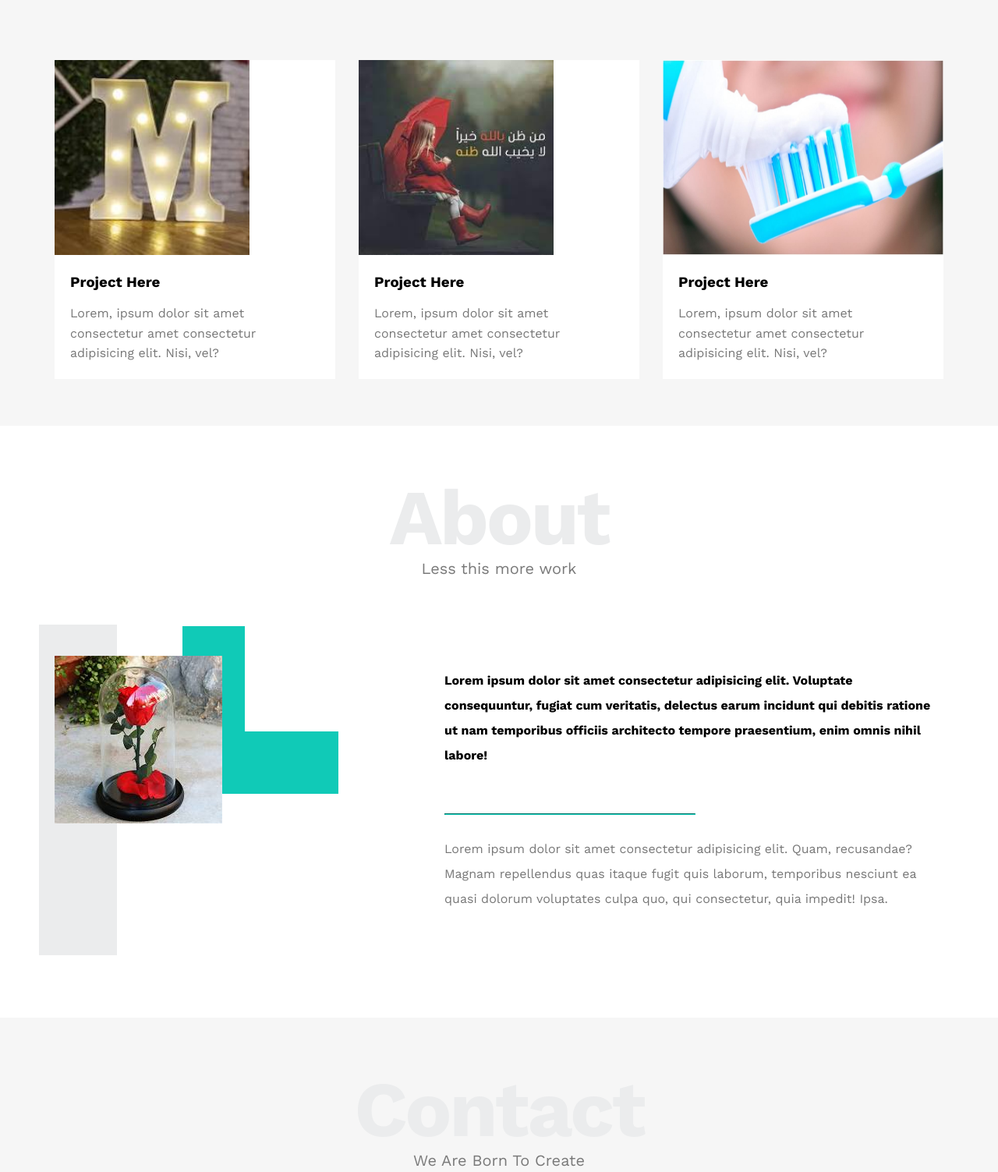
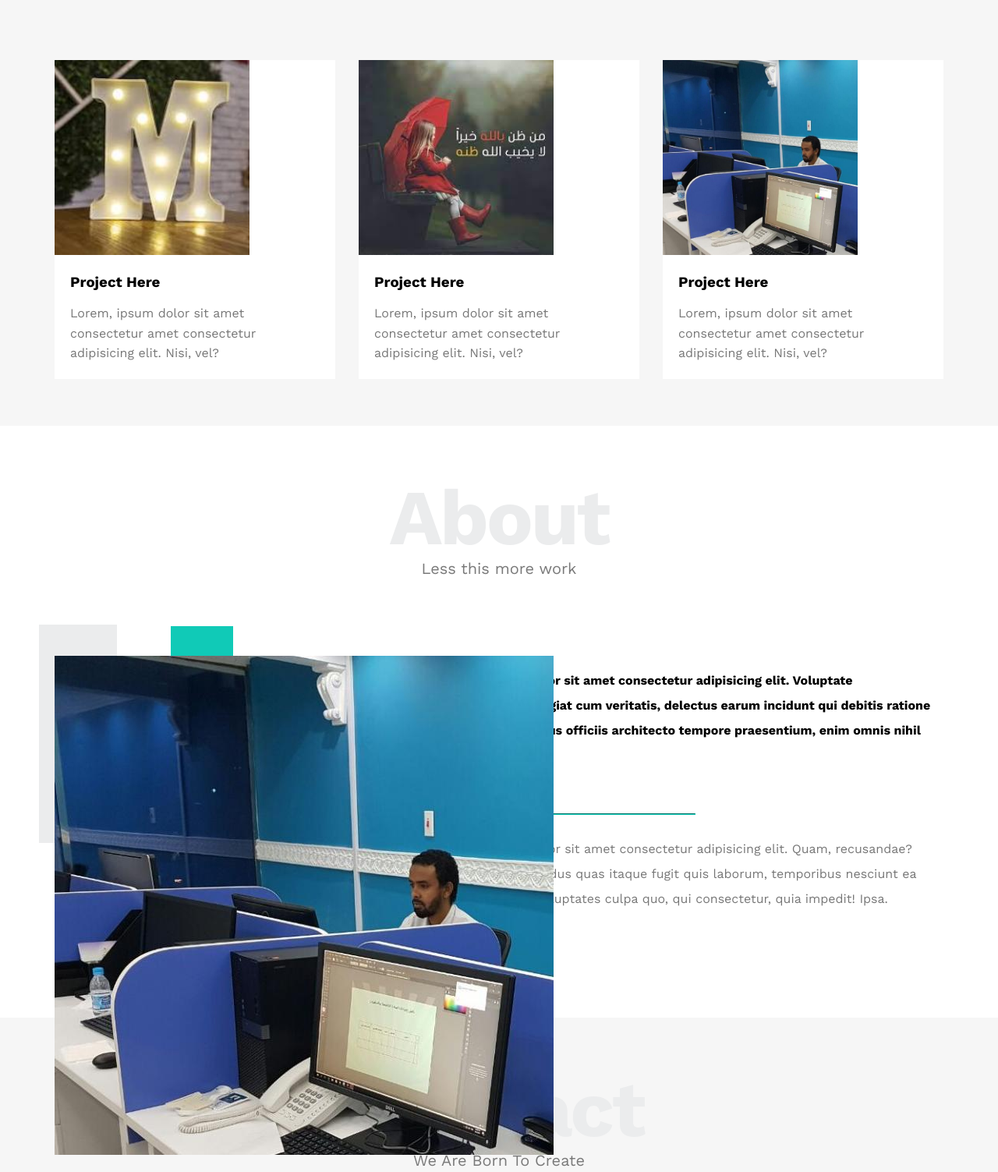
Before and after one commit to abdusalh/first-project, a plain HTML site: page index.html in a window 1280 px wide. Shown: the part 2135-3638 px from the top of the page at 78% size. Drawn offline with nearby package versions, Linux system fonts and the light colour scheme.

Commit message:
modifyed css

```diff
--- a/css/style.css
+++ b/css/style.css
@@ -356,7 +356,8 @@ body{
 
 }
 .about .about-content .image1{
-    max-width: 100%;
+    width: 200px;
+    height: 200px;
 }
 .about .about-content .text{
     flex-basis: calc(100% - 500px);
--- a/index.html
+++ b/index.html
@@ -138,7 +138,7 @@
                     </div>
                 </div>
                 <div class="card">
-                    <img src="/img/img3.jpg" alt="">
+                    <img src="/img/pp.jpg" alt="">
                     <div class="info">
                         <h3>Project Here</h3>
                         <p>Lorem, ipsum dolor sit amet consectetur amet consectetur adipisicing elit. Nisi, vel?</p>
@@ -156,7 +156,7 @@
             <p>Less this more work</p>
             <div class="about-content">
                 <div class="image1">
-                    <img src="/img/about.jpg" alt="">
+                    <img src="/img/pp.jpg" alt="">
                 </div>
                 <div class="text">
                     <p>Lorem ipsum dolor sit amet consectetur adipisicing elit. Voluptate consequuntur, fugiat cum veritatis, delectus earum incidunt qui debitis ratione ut nam temporibus officiis architecto tempore praesentium, enim omnis nihil labore!</p>
```
